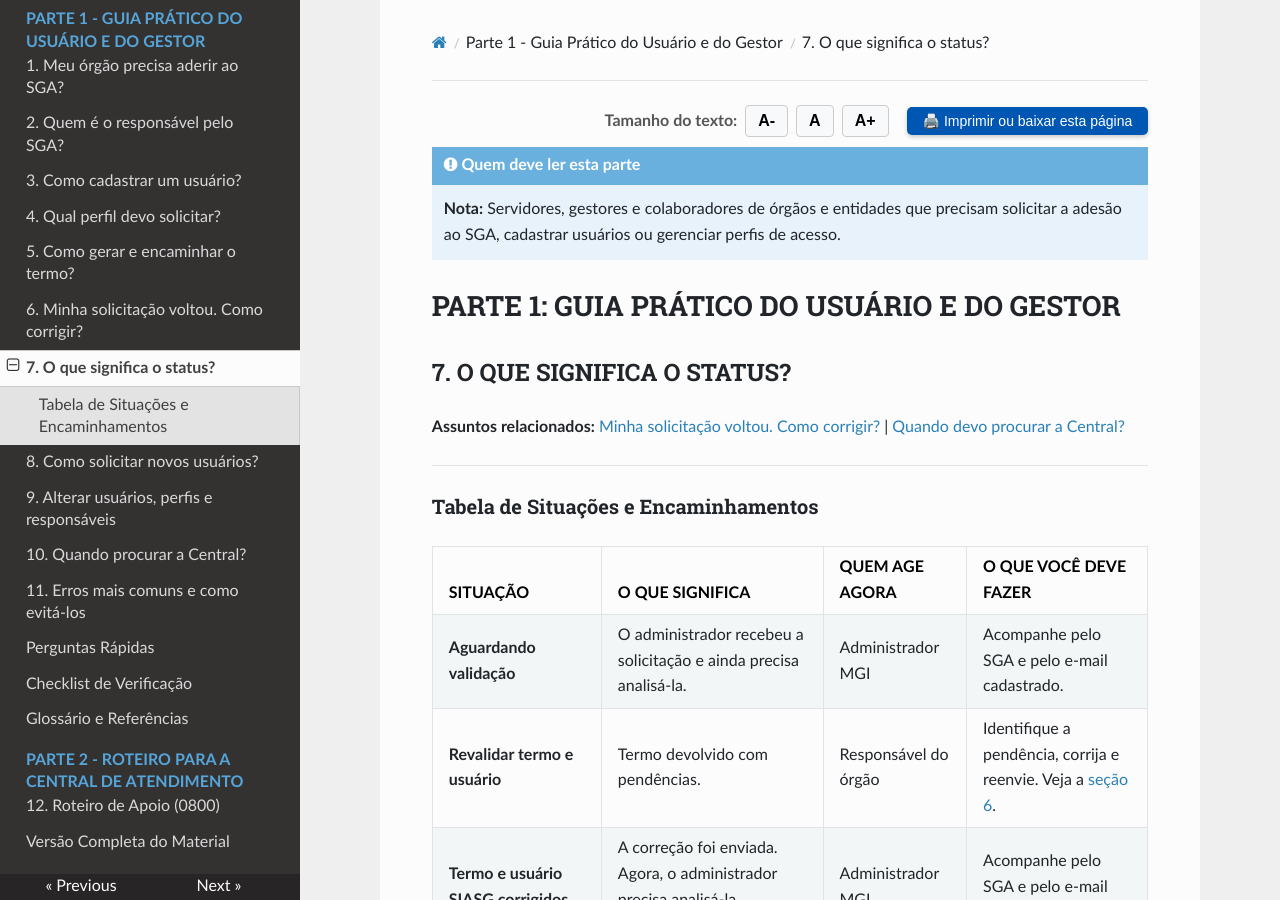
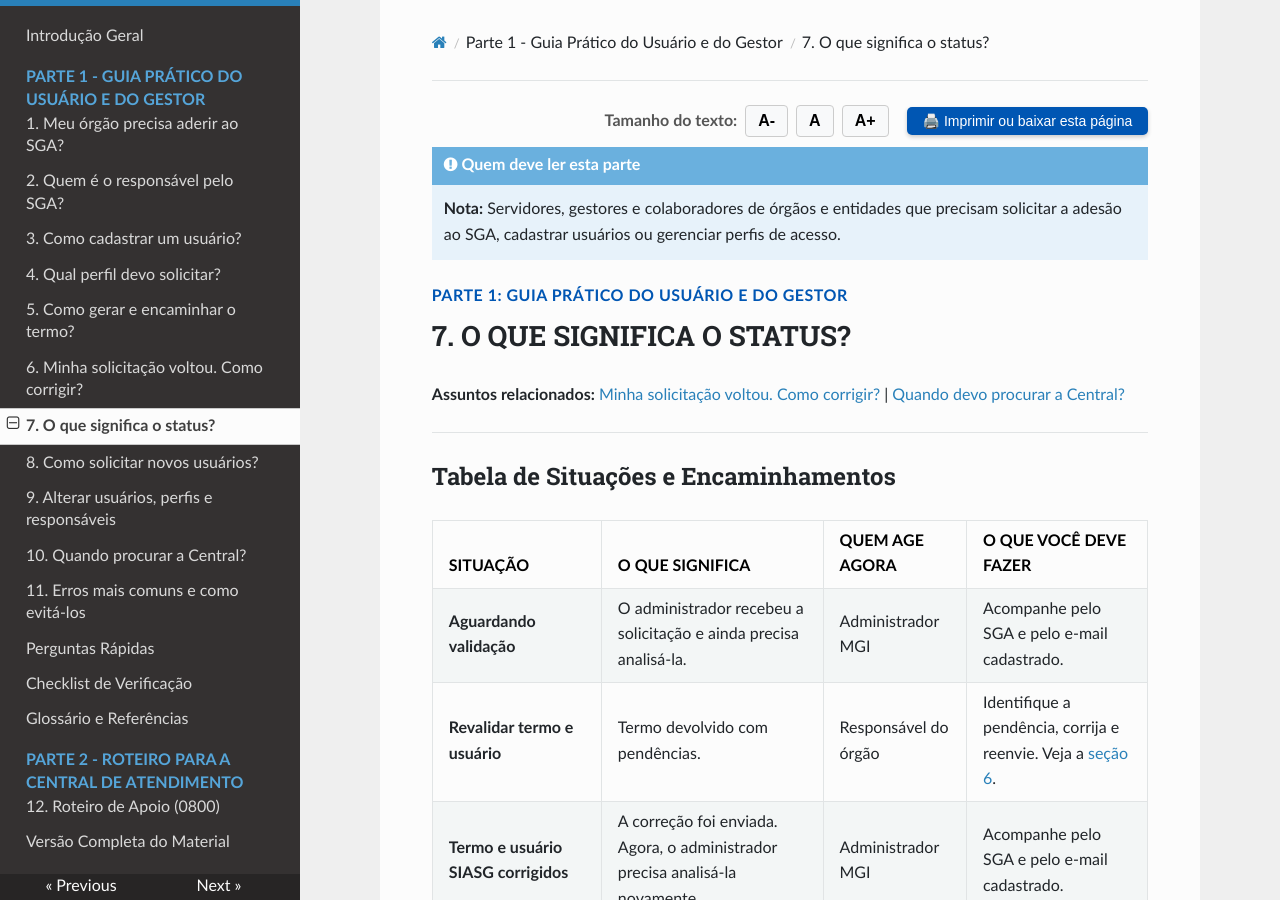
Before and after one commit to emilix10-bit/cartilha-boas-praticas-01-SGA, an MkDocs documentation site: the page built from docs/07-o-que-significa-o-status.md, in a window 1280 px wide and 900 px high. Built offline with MkDocs 1.6.1, drawn with Linux system fonts in a browser that asks for light colours; nearby versions of some CDN libraries.

Commit message:
Update formatting and headings in status document

```diff
--- a/docs/07-o-que-significa-o-status.md
+++ b/docs/07-o-que-significa-o-status.md
@@ -12,20 +12,20 @@
 !!! note "Quem deve ler esta parte"
     **Nota:** Servidores, gestores e colaboradores de órgãos e entidades que precisam solicitar a adesão ao SGA, cadastrar usuários ou gerenciar perfis de acesso.
 
-# PARTE 1: GUIA PRÁTICO DO USUÁRIO E DO GESTOR
+<p style="font-weight: bold; color: #0056b3; text-transform: uppercase; letter-spacing: 0.5px; margin-top: 15px; margin-bottom: 4px;">PARTE 1: GUIA PRÁTICO DO USUÁRIO E DO GESTOR</p>
 
-<h2 id="secao-7">7. O QUE SIGNIFICA O STATUS?</h2>
+<h1 id="secao-7" style="margin-top: 0;">7. O QUE SIGNIFICA O STATUS?</h1>
 
-**Assuntos relacionados:** [<a href="06-solicitacao-voltou-como-corrigir.md#secao-6">Minha solicitação voltou. Como corrigir?</a>](06-solicitacao-voltou-como-corrigir.md) \| [<a href="10-quando-procurar-a-central.md#secao-10">Quando devo procurar a Central?</a>](10-quando-procurar-a-central.md)
+**Assuntos relacionados:** [Minha solicitação voltou. Como corrigir?](06-solicitacao-voltou-como-corrigir.md#secao-6) | [Quando devo procurar a Central?](10-quando-procurar-a-central.md#secao-10)
 
 ---
 
-### Tabela de Situações e Encaminhamentos
+## Tabela de Situações e Encaminhamentos
 
 | SITUAÇÃO | O QUE SIGNIFICA | QUEM AGE AGORA | O QUE VOCÊ DEVE FAZER |
 | :--- | :--- | :--- | :--- |
 | **Aguardando validação** | O administrador recebeu a solicitação e ainda precisa analisá-la. | Administrador MGI | Acompanhe pelo SGA e pelo e-mail cadastrado. |
-| **Revalidar termo e usuário** | Termo devolvido com pendências. | Responsável do órgão | Identifique a pendência, corrija e reenvie. Veja a [<a href="06-solicitacao-voltou-como-corrigir.md#secao-6">seção 6</a>](06-solicitacao-voltou-como-corrigir.md). |
+| **Revalidar termo e usuário** | Termo devolvido com pendências. | Responsável do órgão | Identifique a pendência, corrija e reenvie. Veja a [seção 6](06-solicitacao-voltou-como-corrigir.md#secao-6). |
 | **Termo e usuário SIASG corrigidos** | A correção foi enviada. Agora, o administrador precisa analisá-la novamente. | Administrador MGI | Acompanhe pelo SGA e pelo e-mail cadastrado. |
 | **Termo e usuário SIASG válidos** | Aguardando a criação da UASG. | Administrador MGI | Acompanhe pelo SGA e pelo e-mail cadastrado. |
 | **Aguardando habilitação do(s) usuário(s) SIASG** | UASG criada e aguardando ação do administrador. | Administrador MGI | Acompanhe pelo SGA e pelo e-mail cadastrado. |
```
